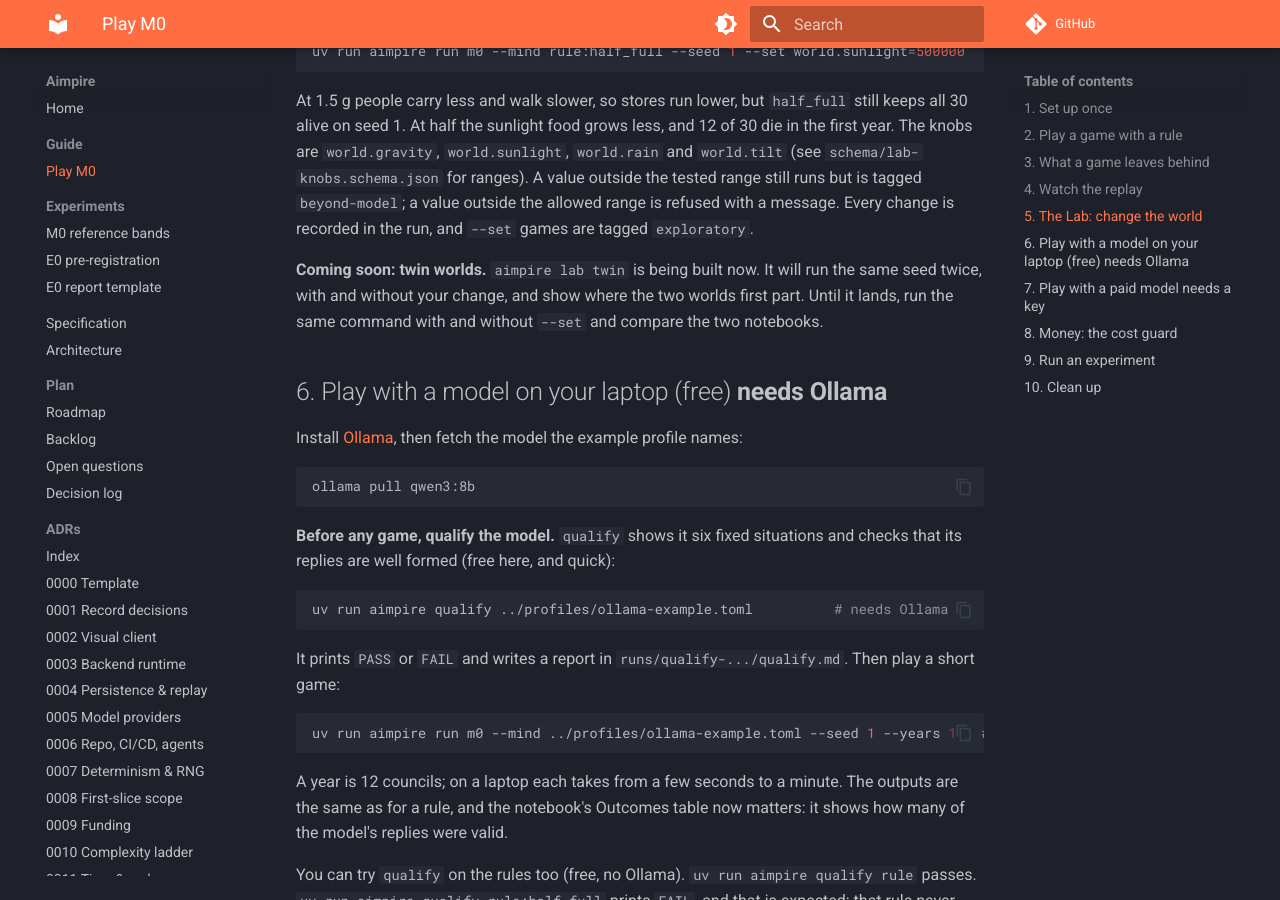
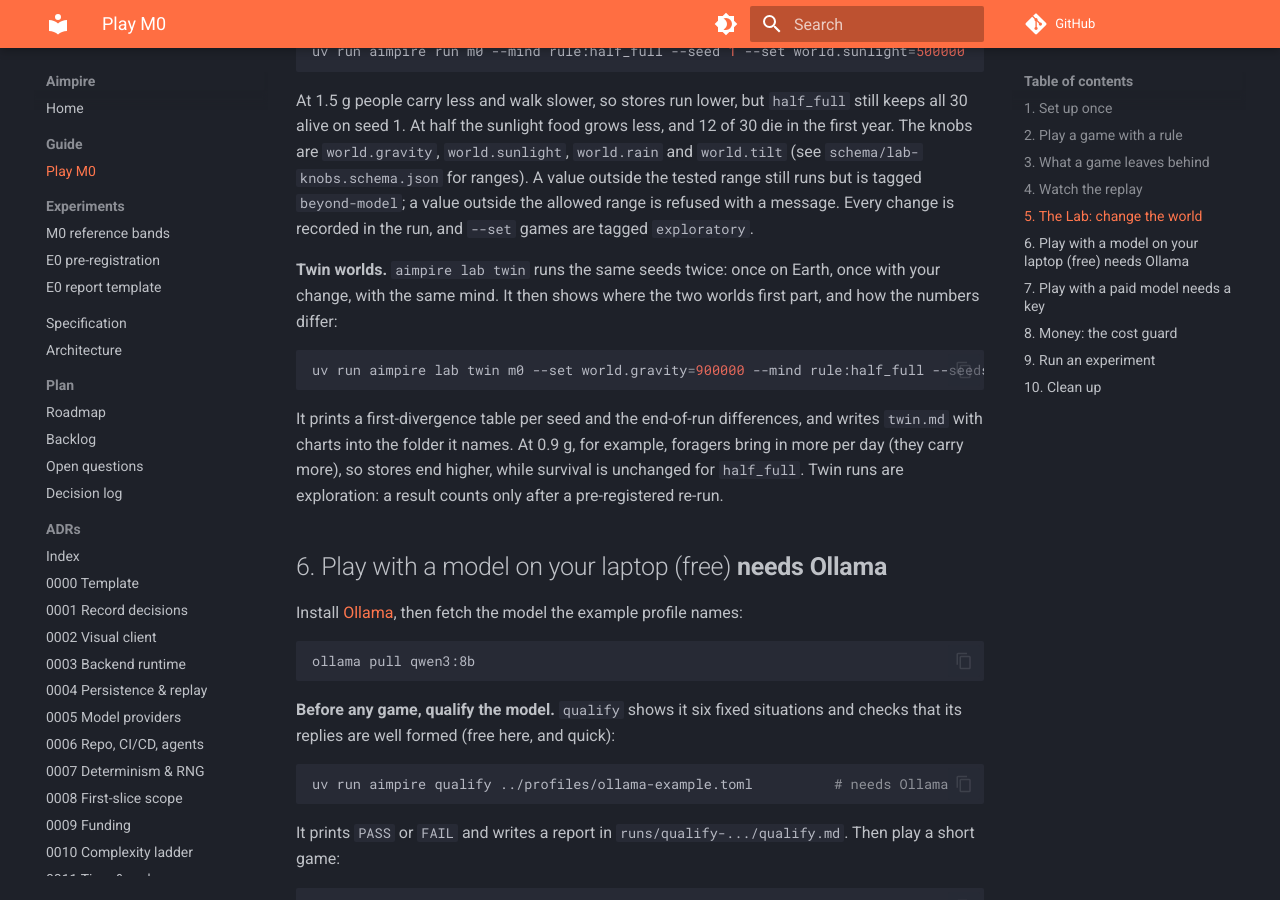
Before and after one commit to seedfourtytwo/aimpire, an MkDocs documentation site: the page built from docs/guide/play-m0.md, in a window 1280 px wide and 900 px high, scrolled down 2768 px. Built offline with MkDocs 1.6.1 and Material for MkDocs 9.7.7, drawn with Linux system fonts in a browser that asks for light colours; comment, search, counter and statistics services are not loaded.

Commit message:
docs: play guide covers aimpire lab twin
Co-Authored-By: Claude Opus 5.5 <noreply@anthropic.com>
Claude-Session: https://claude.ai/code/session_01NKkxg3dTZvw62PTk6GDVhq

````diff
--- a/docs/guide/play-m0.md
+++ b/docs/guide/play-m0.md
@@ -118,9 +118,18 @@ The knobs are `world.gravity`, `world.sunlight`, `world.rain` and `world.tilt` (
 tagged `beyond-model`; a value outside the allowed range is refused with a message. Every
 change is recorded in the run, and `--set` games are tagged `exploratory`.
 
-**Coming soon: twin worlds.** `aimpire lab twin` is being built now. It will run the same seed
-twice, with and without your change, and show where the two worlds first part. Until it lands,
-run the same command with and without `--set` and compare the two notebooks.
+**Twin worlds.** `aimpire lab twin` runs the same seeds twice: once on Earth, once with your
+change, with the same mind. It then shows where the two worlds first part, and how the
+numbers differ:
+
+```bash
+uv run aimpire lab twin m0 --set world.gravity=900000 --mind rule:half_full --seeds 1-3 --years 2 --out ../runs/lab
+```
+
+It prints a first-divergence table per seed and the end-of-run differences, and writes
+`twin.md` with charts into the folder it names. At 0.9 g, for example, foragers bring in more
+per day (they carry more), so stores end higher, while survival is unchanged for `half_full`.
+Twin runs are exploration: a result counts only after a pre-registered re-run.
 
 ## 6. Play with a model on your laptop (free) **needs Ollama**
 
````
